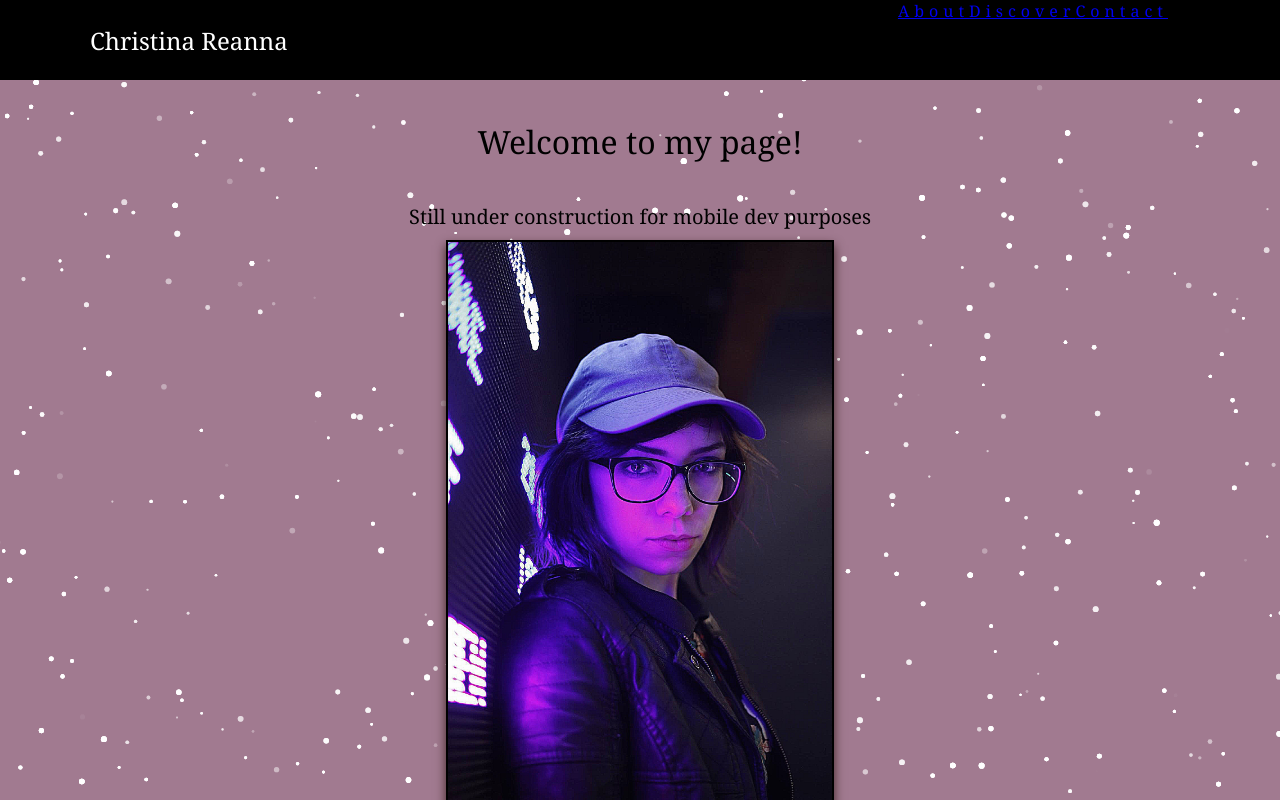
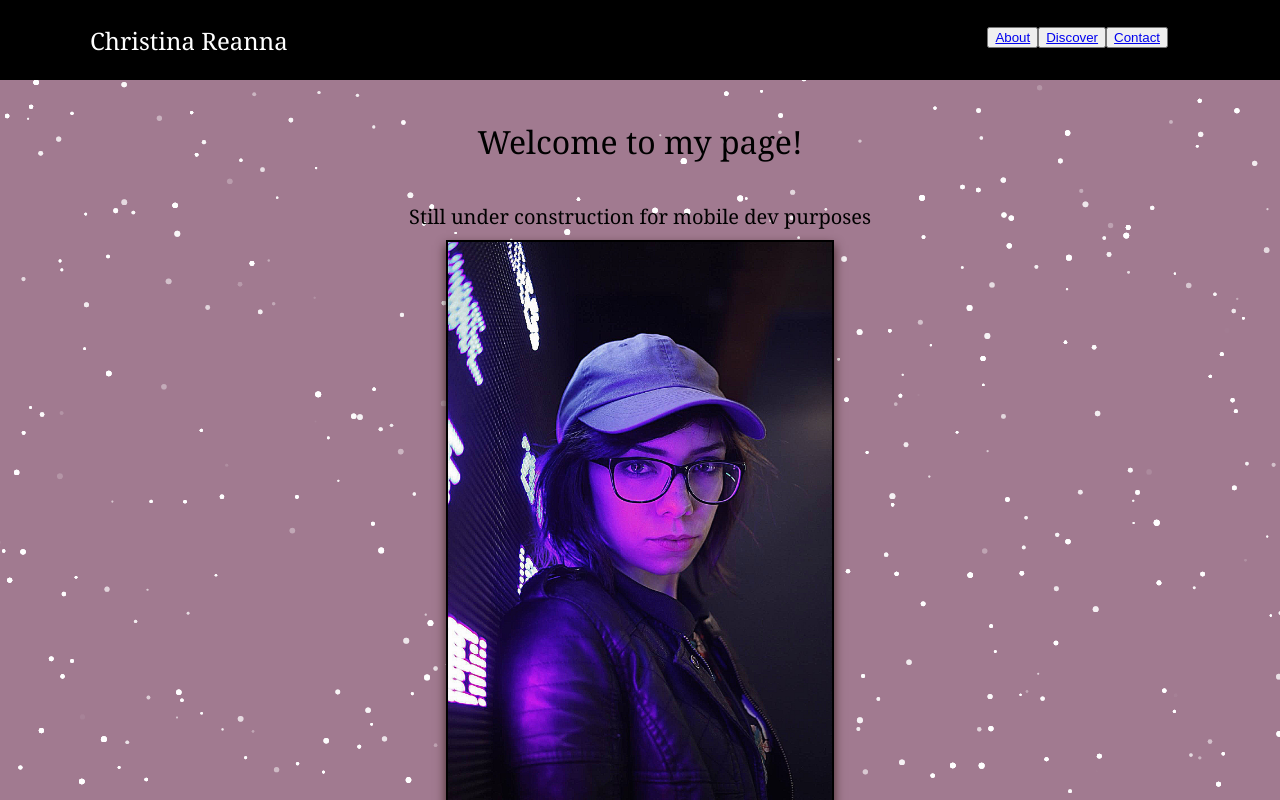
Before and after one commit to christinareanna/christinareanna.github.io, a React (Create React App) app: page / in a window 1280 px wide. Shown: the top 800 px of the page. Built offline with nearby package versions, Linux system fonts and the light colour scheme.

Commit message:
mobile dev updates

```diff
--- a/src/App.js
+++ b/src/App.js
@@ -6,6 +6,8 @@ import react from "./react.png"
 import photo5 from "./photo5.jpg"
 import github from "./github.png"
 import heroku from "./heroku.png"
+import instagram from "./instagram.png"
+import facebook from "./facebook.png"
 import javascript from "./javascript.png"
 import { BrowserRouter as Router } from "react-router-dom";
 import Home from "./pages";
@@ -41,6 +43,7 @@ function App() {
             </Card.Text>
           </Card.Body>
         </Card>
+        <div>
           <h1 id="discover" style={{ textDecoration: "underline" }}>Discover</h1>
           <Card style={{ width: '20rem', display: "inline-block", backgroundColor: "lightgrey", border: "2px lightgrey groove", padding: "20px", margin: "30px 0", textAlign: "center", height: "300px" }}>
             <Card.Body style={{ textAlign: "center" }}>
@@ -54,19 +57,19 @@ function App() {
               </Card.Text>
             </Card.Body>
           </Card>
+          </div>
+        <div>
           <Card style={{ width: '20rem', display: "inline-block", backgroundColor: "lightgrey", border: "2px lightgrey groove", padding: "20px", margin: "30px 0", textAlign: "center", height: "300px" }}>
             <Card.Body style={{ textAlign: "center" }}>
-            <Card.Title>Just graduated from Thinkful in Feb '22.</Card.Title>
-            <Card.Subtitle className="mb-2 text-muted">Click to see my favorite projects from school!</Card.Subtitle>
+              <Card.Title>Social Media</Card.Title>
+              <Card.Subtitle className="mb-2 text-muted">Feel free to follow my journey.</Card.Subtitle>
               <Card.Text className="card-text">
-              <a href="https://github.com/stars/christinareanna/lists/react-projects" rel="noreferrer noopener" target="_blank"><img className="icon" src={react} alt="react" style={{ width: "100px", padding: "0 20px" }} /></a>
-              <a href="https://github.com/christinareanna" rel="noreferrer noopener" target="_blank"><img className="icon" src={github} alt="github" style={{ width: "100px", padding: "0 20px" }} /></a>
-              <a href="https://github.com/stars/christinareanna/lists/javascript-projects" rel="noreferrer noopener" target="_blank"><img className="icon" src={javascript} alt="javascript" style={{ width: "100px", padding: "0 20px" }} /></a>
-              <a href="https://final-capstone-front-end.herokuapp.com/dashboard" rel="noreferrer noopener" target="_blank"><img className="icon" src={heroku} alt="heroku" style={{ width: "100px", padding: "0 20px" }} /></a>
+                <a href="https://www.facebook.com/chrissyreanna/" rel="noreferrer noopener" target="_blank"><img className="icon" src={facebook} alt="facebook" style={{ width: "100px", padding: "0 20px" }} /></a>
+                <a href="https://www.instagram.com/wanderlustclusterfuck/" rel="noreferrer noopener" target="_blank"><img className="icon" src={instagram} alt="instagram" style={{ width: "100px", padding: "0 20px" }} /></a>
               </Card.Text>
             </Card.Body>
           </Card>
-
+        </div>
         <h1 id="contact" style={{ textDecoration: "underline" }}>Contact</h1>
         <ContactForm />
       </div>
--- a/src/components/Navbar/NavbarElements.js
+++ b/src/components/Navbar/NavbarElements.js
@@ -72,10 +72,12 @@ margin-right: 22px;
 export const NavItem = styled.li`
 height: 80px;
 letter-spacing: 5px;
+margin-top: 50px;
 `
 
 export const Link = styled(LinkS)`
 color: #fff;
+border-radius: 20px;
 display: flex;
 align-items: center;
 padding: 0 1rem;
--- a/src/components/Navbar/index.js
+++ b/src/components/Navbar/index.js
@@ -19,13 +19,13 @@ const Navbar = ({ toggle }) => {
           <NavLogo to="/" onClick={toggle}>Christina Reanna</NavLogo>
           <NavMenu>
             <NavItem>
-              <a href="#about">About</a>
+              <button><a href="#about">About</a></button>
             </NavItem>
             <NavItem>
-              <a href="#discover">Discover</a>
+              <button><a href="#discover">Discover</a></button>
             </NavItem>
             <NavItem>
-              <a href="#contact">Contact</a>
+              <button><a href="#contact">Contact</a></button>
             </NavItem>
           </NavMenu>
         </NavbarContainer>
```
Also changed, not shown: src/facebook.png (added), src/instagram.png (added). Lines whose indentation alone changed are shown as unchanged.
